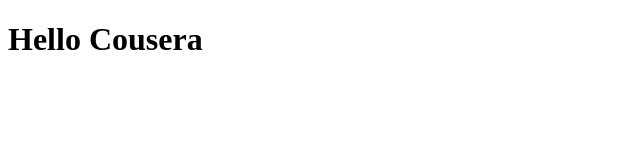
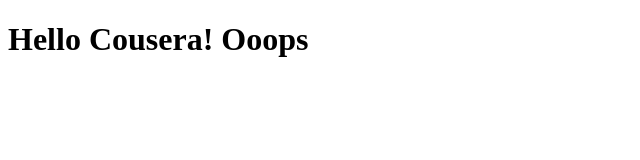
Before and after one commit to howardzhou/coursera-test, a plain HTML site: page site/index.html in a window 1280 px wide. Shown: the whole page, without its empty margins (0-640 px from the left). Drawn offline with Linux system fonts and the light colour scheme.

Commit message:
Small addition to our page content

```diff
--- a/site/index.html
+++ b/site/index.html
@@ -4,6 +4,6 @@
 	<title>Hello Coursera</title>
 </head>
 <body>
-<h1>Hello Cousera</h1>
+<h1>Hello Cousera! Ooops</h1>
 </body>
 </html>
```
